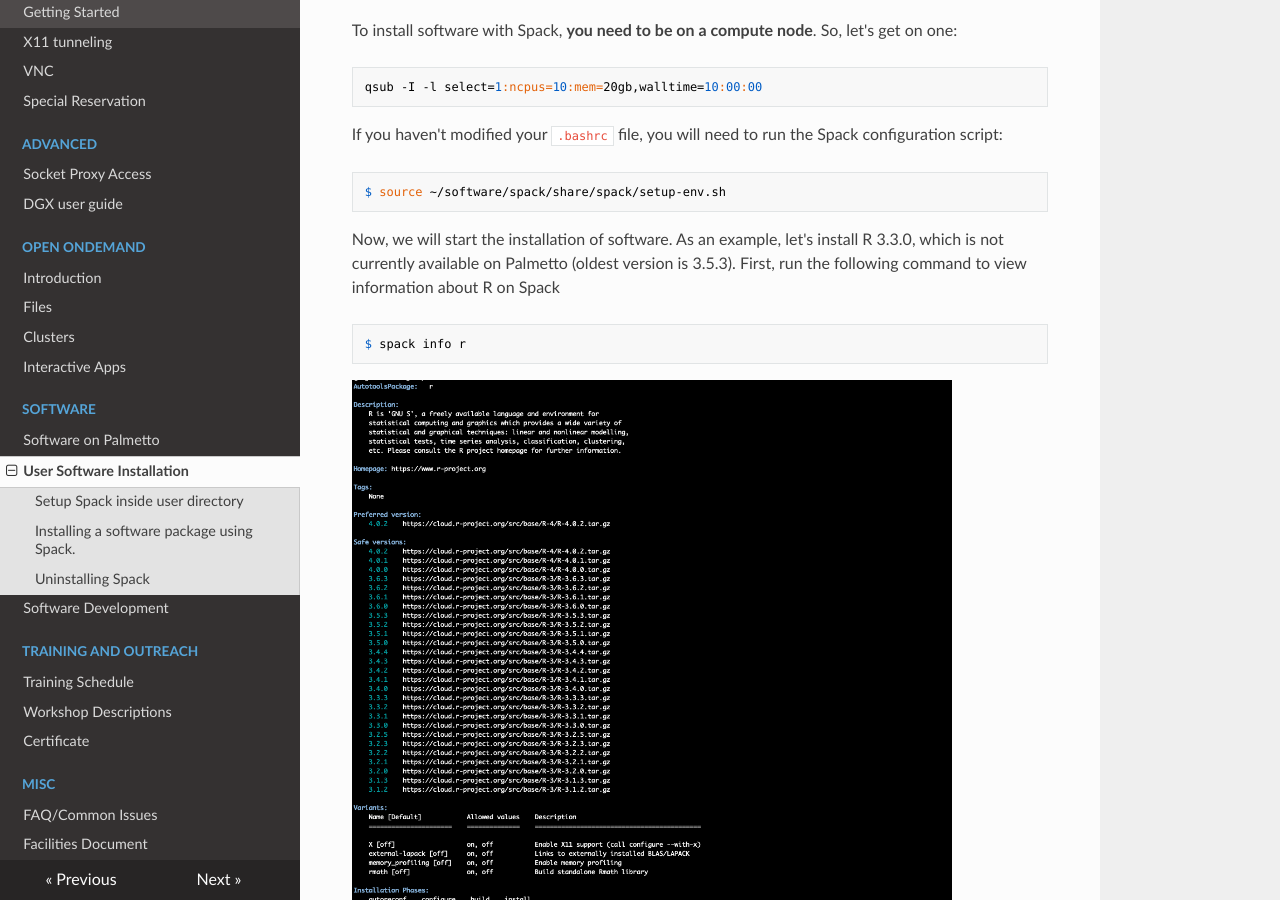
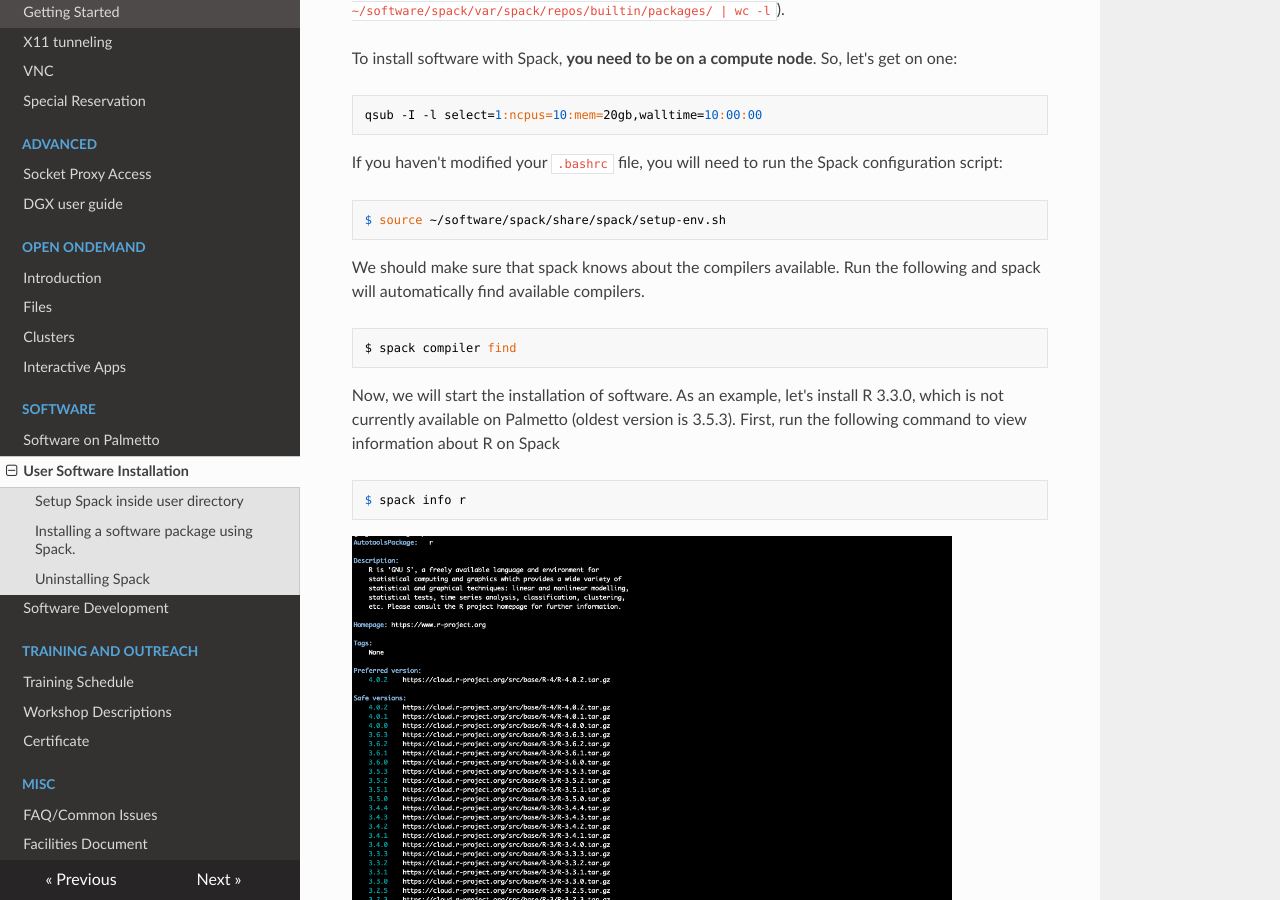
Before and after one commit to clemsonciti/palmetto-documentation, an MkDocs documentation site: the page built from docs/software/spack.md, in a window 1280 px wide and 900 px high, scrolled down 1754 px. Built offline with MkDocs 1.6.1, drawn with Linux system fonts in a browser that asks for light colours; nearby versions of some CDN libraries; some of the changed text lies outside the part shown.

Commit message:
Update documentation to lock spack to v0.17.2

````diff
--- a/docs/software/spack.md
+++ b/docs/software/spack.md
@@ -18,6 +18,8 @@
 $ mkdir software
 $ cd software
 $ git clone https://github.com/spack/spack.git
+$ cd spack
+$ git checkout v0.17.2
 ```
 
 After installation, we will need to run the configuration script to set up the Spack environment:
@@ -89,6 +91,13 @@
 
 ```
 $ source ~/software/spack/share/spack/setup-env.sh
+```
+
+We should make sure that spack knows about the compilers available.  Run the
+following and spack will automatically find available compilers.
+
+```
+$ spack compiler find
 ```
 
 Now, we will start the installation of software. As an example, let's install R 3.3.0, which is not currently available on Palmetto (oldest
````
